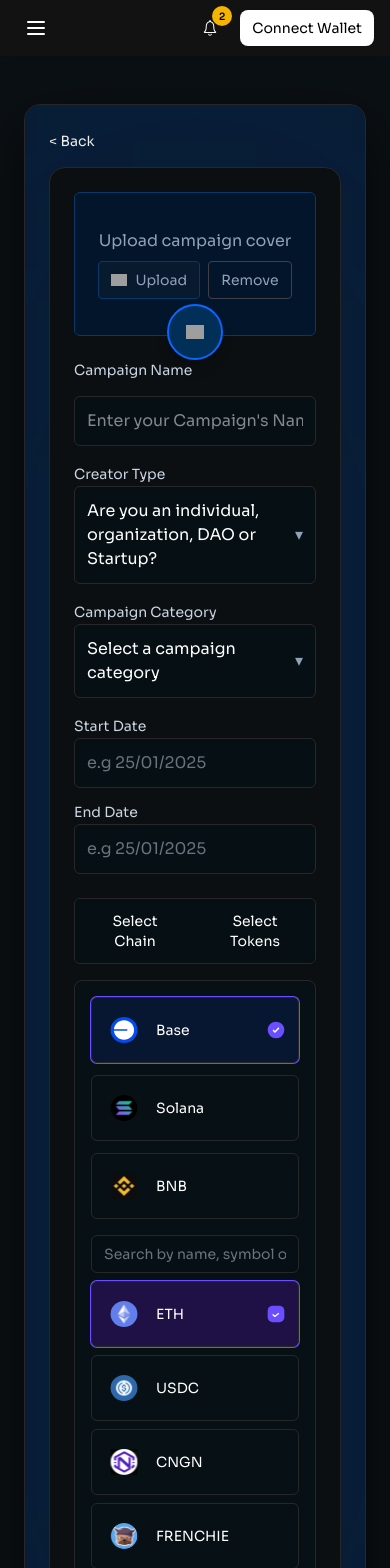
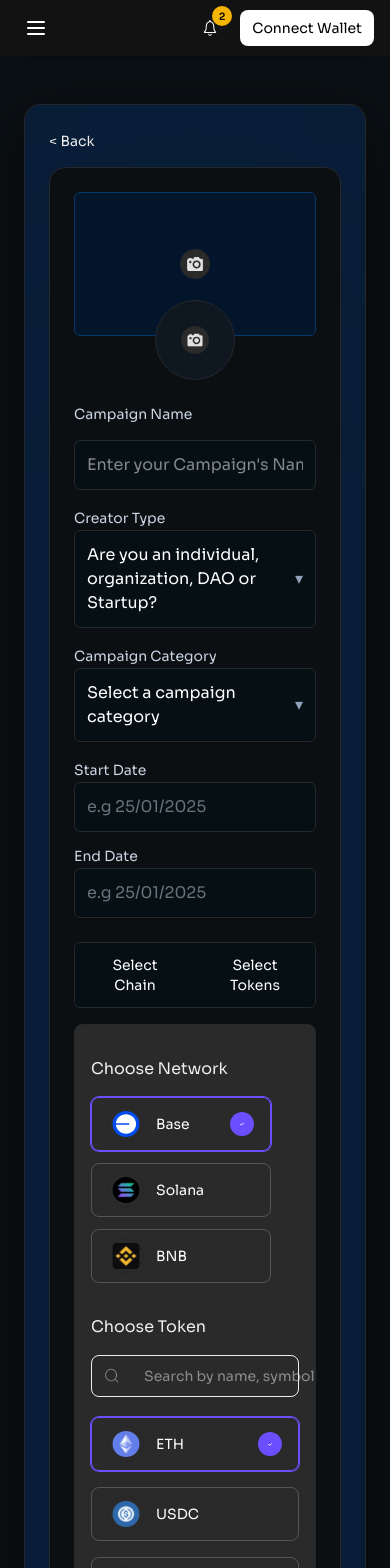
Before and after one commit to CapitaDApps/Capita_Dapp-V2, a Next.js app: page /campaigns/create-campaigns in a window 390 px wide. Shown: the top 1568 px of the page. Built offline with nearby package versions, Linux system fonts and the light colour scheme; grey boxes are pictures that could not be loaded.

Commit message:
feat: implement ImageUpload component for cover and avatar image handling

```diff
--- a/src/app/campaigns/create-campaigns/page.tsx
+++ b/src/app/campaigns/create-campaigns/page.tsx
@@ -3,6 +3,8 @@
 import React, { useState } from "react";
 import Image from "next/image";
 import { useRouter } from "next/navigation";
+import { Input } from "@/components/ui/input";
+import ImageUpload, { ImageValue } from "@/components/ImageUpload";
 
 const CREATOR_TYPES = ["Individual", "Organization", "Start up", "DAO"];
 const CATEGORIES = [
@@ -58,6 +60,8 @@ export default function CreateCampaignPage() {
   const [selectedNetwork, setSelectedNetwork] = useState<string>("base");
   const [selectedToken, setSelectedToken] = useState<string | null>("ETH");
   const [name, setName] = useState("");
+  const [cover, setCover] = useState<ImageValue>(null);
+  const [avatar, setAvatar] = useState<ImageValue>(null);
   const [dissolve, setDissolve] = useState(false);
   const router = useRouter();
 
@@ -70,10 +74,10 @@ export default function CreateCampaignPage() {
 
   return (
     <div className="min-h-screen bg-[#0b1014] py-12">
-      <div className="max-w-6xl mx-auto px-6">
+      <div className="max-w-10xl mx-auto px-6">
         <div className="flex justify-center">
           <div
-            className="w-full sm:w-[720px] rounded-2xl border border-zinc-800 overflow-hidden relative"
+            className="w-full sm:w-[749px] rounded-2xl border border-zinc-800 overflow-hidden relative"
             style={{
               backgroundColor: "#0b0f12",
               boxShadow: "0 20px 60px rgba(0,0,0,0.6)",
@@ -104,39 +108,23 @@ export default function CreateCampaignPage() {
                 }`}
               >
                 <div className="space-y-6">
-                  {/* Upload area with large rounded rect and circular upload button */}
+                  {/* Cover image container */}
+
                   <div className="relative">
-                    <div className="h-36 sm:h-44 rounded-md border border-[#08386a] bg-[#02152a] flex items-center justify-center text-slate-400">
-                      <div className="text-center">
-                        <div className="mb-2">Upload campaign cover</div>
-                        <div className="flex items-center justify-center gap-2">
-                          <button className="px-3 py-2 rounded bg-[rgba(255,255,255,0.02)] border border-[#08386a] text-sm inline-flex items-center gap-2">
-                            <Image
-                              src="/layout/camera.svg"
-                              alt="camera"
-                              width={16}
-                              height={16}
+                    <ImageUpload
+                      value={cover}
+                      onChange={(v) => setCover(v)}
+                      variant="cover"
                     />
-                            <span>Upload</span>
-                          </button>
-                          <button className="px-3 py-2 rounded bg-transparent border border-zinc-700 text-sm">
-                            Remove
-                          </button>
-                        </div>
-                      </div>
                   </div>
 
-                    {/* circular upload button overlapping bottom center */}
-                    <div className="absolute left-1/2 -bottom-6 -translate-x-1/2">
-                      <button className="w-14 h-14 rounded-full bg-[#012f58] border-2 border-[#0b66ff] flex items-center justify-center shadow-lg">
-                        <Image
-                          src="/layout/camera.svg"
-                          alt="camera"
-                          width={18}
-                          height={18}
+                  {/* Avatar positioned relative to the cover, but outside its container */}
+                  <div className="flex justify-center -mt-15 relative z-10">
+                    <ImageUpload
+                      value={avatar}
+                      onChange={(v) => setAvatar(v)}
+                      variant="avatar"
                     />
-                      </button>
-                    </div>
                   </div>
 
                   {/* Form fields */}
@@ -255,9 +243,10 @@ export default function CreateCampaignPage() {
                         </button>
                       </div>
 
-                      <div className="mt-4 bg-[#071015] border border-zinc-800 rounded-lg p-4 grid grid-cols-1 sm:grid-cols-2 gap-4">
+                      <div className="mt-4 bg-[#2A2A2A] border border-zinc-800 rounded-lg p-4 grid grid-cols-1 sm:grid-cols-2 gap-4">
                         {/* Networks column */}
-                        <div className="space-y-3">
+                        <div className="space-y-3 ">
+                          <h3 className="my-4 font-medium">Choose Network</h3>
                           {NETWORKS.map((n) => (
                             <button
                               key={n.id}
@@ -268,14 +257,14 @@ export default function CreateCampaignPage() {
                                     ?.symbol ?? null
                                 );
                               }}
-                              className={`w-full text-left flex items-center justify-between gap-3 px-3 py-3 rounded-md border border-zinc-800 transition-colors focus:outline-none focus:ring-2 focus:ring-offset-0 ${
+                              className={`w-[180px] text-left flex items-center justify-between gap-3  px-4 py-2 rounded-lg transition-colors focus:outline-none focus:ring-0 border ${
                                 selectedNetwork === n.id
-                                  ? "bg-[#081731] ring-1 ring-[#6B4EFF]"
-                                  : "hover:bg-[rgba(255,255,255,0.02)]"
+                                  ? "bg-transparent border-[#6B4EFF] ring-1 ring-[#6B4EFF]"
+                                  : "bg-transparent border-[#555555] hover:bg-[rgba(255,255,255,0.02)]"
                               }`}
                             >
                               <div className="flex items-center gap-3">
-                                <div className="w-10 h-10 rounded-md  flex items-center justify-center overflow-hidden">
+                                <div className="w-9 h-9 rounded-full  flex items-center justify-center overflow-hidden border border-zinc-800">
                                   <Image
                                     src={n.image}
                                     alt={`${n.label} icon`}
@@ -283,7 +272,7 @@ export default function CreateCampaignPage() {
                                     height={28}
                                   />
                                 </div>
-                                <span className="text-sm text-white">
+                                <span className="text-sm text-white font-medium">
                                   {n.label}
                                 </span>
                               </div>
@@ -291,19 +280,14 @@ export default function CreateCampaignPage() {
                               {/* right-side check indicator */}
                               <span className="ml-2 flex items-center">
                                 {selectedNetwork === n.id ? (
+                                  <span className="w-6 h-6 rounded-full bg-[#6B4EFF] flex items-center justify-center">
                                     <svg
-                                    width="20"
-                                    height="20"
+                                      width="12"
+                                      height="12"
                                       viewBox="0 0 24 24"
                                       fill="none"
                                       xmlns="http://www.w3.org/2000/svg"
                                     >
-                                    <circle
-                                      cx="12"
-                                      cy="12"
-                                      r="10"
-                                      fill="#6B4EFF"
-                                    />
                                       <path
                                         d="M9 12.5l1.8 1.8L15 10"
                                         stroke="#fff"
@@ -312,8 +296,9 @@ export default function CreateCampaignPage() {
                                         strokeLinejoin="round"
                                       />
                                     </svg>
+                                  </span>
                                 ) : (
-                                  <span className="w-4 h-4" aria-hidden />
+                                  <span className="w-6 h-6" aria-hidden />
                                 )}
                               </span>
                             </button>
@@ -321,29 +306,39 @@ export default function CreateCampaignPage() {
                         </div>
 
                         {/* Tokens column */}
-                        <div>
-                          <div className="mb-2">
-                            <input
+                        <div className="bg-[#2A2A2A]">
+                          <h3 className="my-4 font-medium">Choose Token</h3>
+                          <div className="mb-3">
+                            <div className="rounded-lg border border-text-gray px-3 py-1 flex items-center gap-3">
+                              <Image
+                                height={16}
+                                width={16}
+                                src="/campaign/magnifying_glass.png"
+                                alt="magnifying glass"
+                              />
+                              <Input
+                                type="text"
                                 placeholder="Search by name, symbol or address"
-                              className="w-full rounded-md bg-[#061014] border border-zinc-800 px-3 py-2 text-sm text-slate-300"
+                                className="text-sm font-normal text-text-gray pl-3 pr-4 py-1.5 focus-visible:outline-none focus-visible:ring-0"
                               />
                             </div>
+                          </div>
 
-                          <div className="space-y-2">
+                          <div className="space-y-4 my-5">
                             {TOKENS[
                               selectedNetwork as keyof typeof TOKENS
                             ].tokens.map((t) => (
                               <button
                                 key={t.symbol}
                                 onClick={() => setSelectedToken(t.symbol)}
-                                className={`w-full text-left flex items-center justify-between gap-3 px-3 py-3 rounded-md border border-zinc-800 transition-colors focus:outline-none focus:ring-2 focus:ring-offset-0 ${
+                                className={`w-full text-left flex items-center justify-between gap-3 px-4 py-2 rounded-lg transition-colors focus:outline-none focus:ring-0 border ${
                                   selectedToken === t.symbol
-                                    ? "bg-[#1f1146] ring-1 ring-[#6B4EFF]"
-                                    : "hover:bg-[rgba(255,255,255,0.02)]"
+                                    ? "bg-transparent border-[#6B4EFF] ring-1 ring-[#6B4EFF]"
+                                    : "bg-transparent border-[#555555] hover:bg-[rgba(255,255,255,0.02)]"
                                 }`}
                               >
                                 <div className="flex items-center gap-3">
-                                  <div className="w-10 h-10 rounded-md  flex items-center justify-center overflow-hidden">
+                                  <div className="w-9 h-9 rounded-full  flex items-center justify-center overflow-hidden border border-zinc-800">
                                     <Image
                                       src={t.image}
                                       alt={`${t.symbol} icon`}
@@ -351,7 +346,7 @@ export default function CreateCampaignPage() {
                                       height={28}
                                     />
                                   </div>
-                                  <span className="text-sm text-white">
+                                  <span className="text-sm text-white font-medium">
                                     {t.symbol}
                                   </span>
                                 </div>
@@ -359,21 +354,14 @@ export default function CreateCampaignPage() {
                                 {/* right-side check indicator for tokens */}
                                 <span className="ml-2 flex items-center">
                                   {selectedToken === t.symbol ? (
+                                    <span className="w-6 h-6 rounded-full bg-[#6B4EFF] flex items-center justify-center">
                                       <svg
-                                      width="20"
-                                      height="20"
+                                        width="12"
+                                        height="12"
                                         viewBox="0 0 24 24"
                                         fill="none"
                                         xmlns="http://www.w3.org/2000/svg"
                                       >
-                                      <rect
-                                        x="2"
-                                        y="2"
-                                        width="20"
-                                        height="20"
-                                        rx="6"
-                                        fill="#6B4EFF"
-                                      />
                                         <path
                                           d="M8.5 12.8l2.1 2.1L15 11.5"
                                           stroke="#fff"
@@ -382,8 +370,9 @@ export default function CreateCampaignPage() {
                                           strokeLinejoin="round"
                                         />
                                       </svg>
+                                    </span>
                                   ) : (
-                                    <span className="w-4 h-4" aria-hidden />
+                                    <span className="w-6 h-6" aria-hidden />
                                   )}
                                 </span>
                               </button>
--- /dev/null
+++ b/src/components/ImageUpload.tsx
@@ -0,0 +1,217 @@
+"use client";
+
+import React, { useRef, useEffect } from "react";
+import Image from "next/image";
+
+export type ImageValue = { url: string; file?: File } | null;
+
+export default function ImageUpload({
+  value,
+  onChange,
+  accept = "image/*",
+  variant = "cover",
+  placeholder = "Upload",
+  showRemove = true,
+  className = "",
+}: {
+  value: ImageValue;
+  onChange: (v: ImageValue) => void;
+  accept?: string;
+  variant?: "cover" | "avatar";
+  placeholder?: string;
+  showRemove?: boolean;
+  className?: string;
+}) {
+  // separate refs so cover and avatar inputs don't conflict
+  const coverInputRef = useRef<HTMLInputElement | null>(null);
+  const avatarInputRef = useRef<HTMLInputElement | null>(null);
+
+  // helper to determine whether to render a native <img> for object/data URLs
+  const isBlobOrDataUrl = (u?: string) =>
+    !!u && (u.startsWith("blob:") || u.startsWith("data:"));
+
+  useEffect(() => {
+    return () => {
+      // revoke object URL if set by this component
+      if (value && value.url?.startsWith("blob:")) {
+        URL.revokeObjectURL(value.url);
+      }
+    };
+    // eslint-disable-next-line react-hooks/exhaustive-deps
+  }, []);
+
+  // separate handlers so cover/avatar can have different logic later
+  function handleCoverFile(e: React.ChangeEvent<HTMLInputElement>) {
+    const f = e.target.files?.[0];
+    if (!f) return;
+    // cover-specific validation could go here
+    const url = URL.createObjectURL(f);
+    onChange({ url, file: f });
+  }
+
+  function handleAvatarFile(e: React.ChangeEvent<HTMLInputElement>) {
+    const f = e.target.files?.[0];
+    if (!f) return;
+    // avatar-specific validation/cropping hook could go here
+    const url = URL.createObjectURL(f);
+    onChange({ url, file: f });
+  }
+
+  function remove() {
+    if (value?.file && value.url?.startsWith("blob:")) {
+      URL.revokeObjectURL(value.url);
+    }
+    onChange(null);
+    // only clear the input that belongs to this variant
+    if (variant === "cover") {
+      if (coverInputRef.current) coverInputRef.current.value = "";
+    } else {
+      if (avatarInputRef.current) avatarInputRef.current.value = "";
+    }
+  }
+
+  if (variant === "avatar") {
+    return (
+      <div className={`relative inline-block ${className}`}>
+        {value ? (
+          <div className="relative">
+            {/* Render native <img> for object/data URLs because next/image cannot optimize blob: or data: URLs. For remote/static sources use Next Image (unoptimized fallback). */}
+            {isBlobOrDataUrl(value.url) ? (
+              <img
+                src={value.url}
+                alt="avatar"
+                width={80}
+                height={80}
+                className="w-20 h-20 rounded-full object-cover"
+              />
+            ) : (
+              <Image
+                src={value.url}
+                alt="avatar"
+                width={80}
+                height={80}
+                className="w-20 h-20 rounded-full object-cover"
+                unoptimized
+              />
+            )}
+
+            {showRemove && (
+              <button
+                onClick={remove}
+                aria-label="Remove image"
+                className="absolute -right-2 -top-2 w-7 h-7 rounded-full bg-black/60 text-white flex items-center justify-center hover:bg-black/80 transition-colors"
+              >
+                ×
+              </button>
+            )}
+          </div>
+        ) : (
+          <div className="relative inline-flex items-center justify-center">
+            <label className="cursor-pointer">
+              <div className="w-20 h-20 rounded-full bg-[#0f1720] flex items-center justify-center overflow-hidden border border-zinc-800 hover:border-zinc-600 transition-colors">
+                <Image
+                  src="/layout/camera.png"
+                  alt={placeholder}
+                  width={28}
+                  height={28}
+                />
+              </div>
+              <input
+                ref={avatarInputRef}
+                type="file"
+                accept={accept}
+                className="hidden"
+                onChange={handleAvatarFile}
+              />
+            </label>
+          </div>
+        )}
+      </div>
+    );
+  }
+
+  return (
+    <div className={`relative ${className}`}>
+      {value ? (
+        <div className="relative">
+          <div className="h-36 sm:h-44 rounded-md overflow-hidden border border-[#08386a] bg-[#02152a]">
+            {/* For object/data URLs use native <img> to ensure immediate display. For remote/static images use Next Image with unoptimized fallback. */}
+            {isBlobOrDataUrl(value.url) ? (
+              // use native <img> for blob/data URLs so preview appears immediately
+              // eslint-disable-next-line @next/next/no-img-element
+              <img
+                src={value.url}
+                alt="preview"
+                style={{ width: "100%", height: "100%", objectFit: "cover" }}
+              />
+            ) : (
+              <Image
+                src={value.url}
+                alt="preview"
+                fill
+                className="object-cover"
+                unoptimized
+              />
+            )}
+          </div>
+
+          {showRemove && (
+            <button
+              onClick={remove}
+              aria-label="Remove cover"
+              className="absolute right-3 top-3 w-8 h-8 rounded-full bg-black/60 text-white flex items-center justify-center hover:bg-black/80 transition-colors"
+            >
+              ×
+            </button>
+          )}
+        </div>
+      ) : (
+        <div className="h-36 sm:h-44 rounded-md border border-[#08386a] bg-[#02152a] flex items-center justify-center text-slate-400">
+          <div className="text-center">
+            <div className="flex items-center justify-center gap-2">
+              <label className="inline-flex items-center gap-2 cursor-pointer">
+                <Image
+                  src="/layout/camera.png"
+                  alt="camera"
+                  width={30}
+                  height={18}
+                />
+
+                <input
+                  ref={coverInputRef}
+                  type="file"
+                  accept={accept}
+                  className="hidden"
+                  onChange={handleCoverFile}
+                />
+              </label>
+            </div>
+          </div>
+        </div>
+      )}
+
+      {/* circular upload button overlapping bottom center (only for cover variant) */}
+      {variant === "cover" && (
+        <div className="absolute left-1/2 -bottom-6 -translate-x-1/2">
+          <label className="cursor-pointer">
+            <div className="w-14 h-14 rounded-full bg-[#02152a] border-2 border-[#0b66ff] flex items-center justify-center shadow-lg hover:border-[#1a75ff] transition-colors">
+              <Image
+                src="/layout/camera.png"
+                alt="camera"
+                width={18}
+                height={18}
+              />
+            </div>
+            {/* FIXED: This was using coverInputRef instead of a separate input */}
+            <input
+              type="file"
+              accept={accept}
+              className="hidden"
+              onChange={handleCoverFile}
+            />
+          </label>
+        </div>
+      )}
+    </div>
+  );
+}
```
Lines whose indentation alone changed are shown as unchanged.
